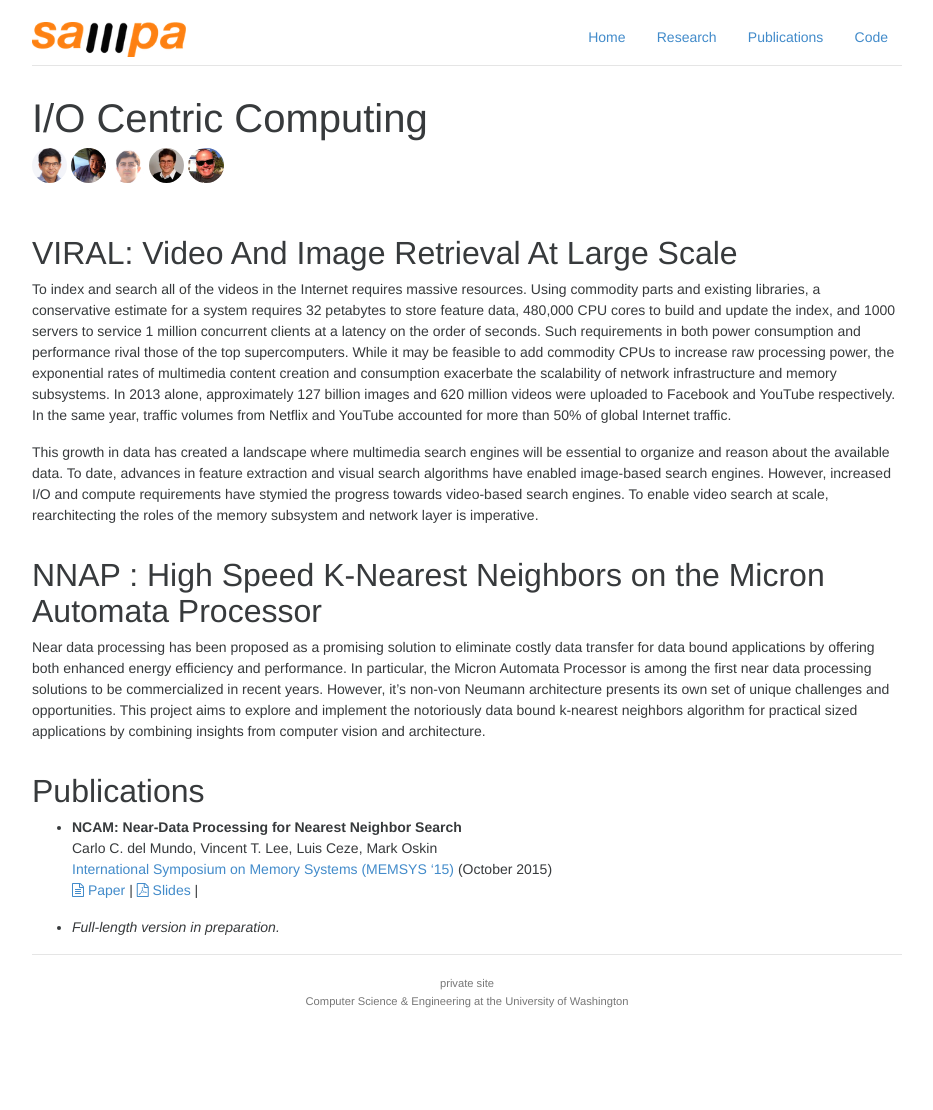
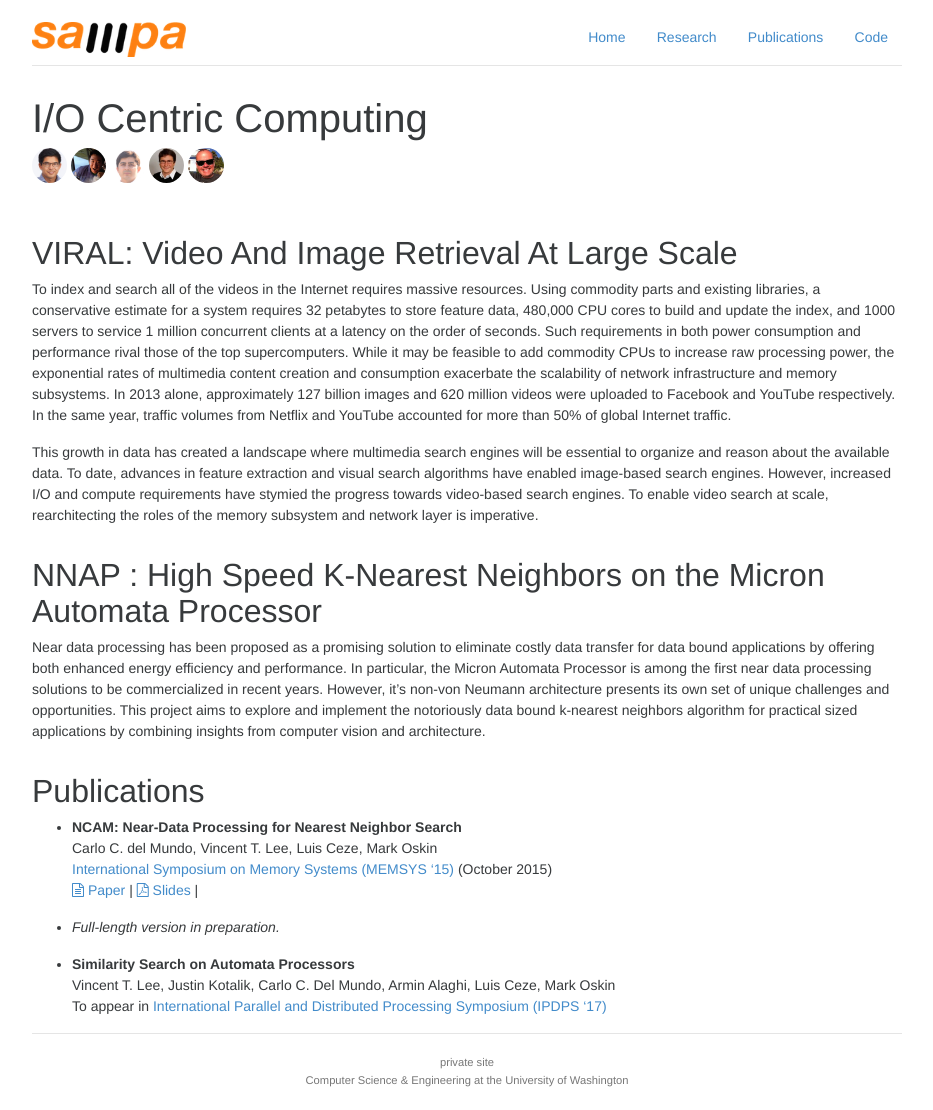
Before and after one commit to uwsampa/sampa-public, a Jekyll site: the page built from _projects/io_centric_computing.md, in a window 1280 px wide. Shown: the whole page, without its empty margins (173-1106 px from the left). Built offline with Jekyll 4.4.1, drawn with Linux system fonts in a browser that asks for light colours; nearby versions of some CDN libraries; Markdown is read by kramdown in place of the engine named in the settings; before the commit the page ends 1031 px from its top, so only the background shows below that.

```diff
--- a/_projects/io_centric_computing.md
+++ b/_projects/io_centric_computing.md
@@ -38,3 +39,7 @@
   [{{page.icons.paper}} Paper](http://dl.acm.org/citation.cfm?id=2818984) | [{{page.icons.slides}} Slides](http://homes.cs.washington.edu/~cdel/presentations/memsys-2015-ncam.pdf) |
 
 - *Full-length version in preparation.*
+
+- **Similarity Search on Automata Processors**<br/>
+  Vincent T. Lee, Justin Kotalik, Carlo C. Del Mundo, Armin Alaghi, Luis Ceze, Mark Oskin<br/>
+  To appear in [International Parallel and Distributed Processing Symposium (IPDPS '17)](http://www.ipdps.org)
```
Also changed, not shown: other parts of _projects/io_centric_computing.md (+1 -0 lines).
